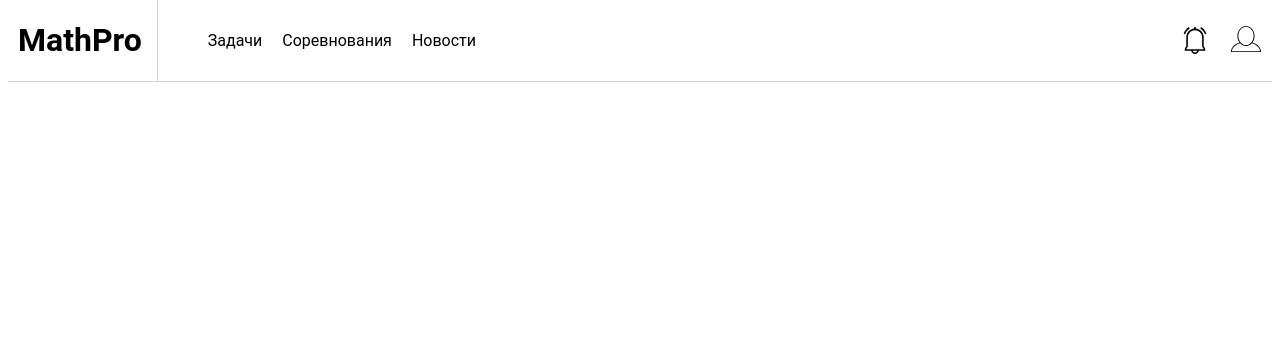
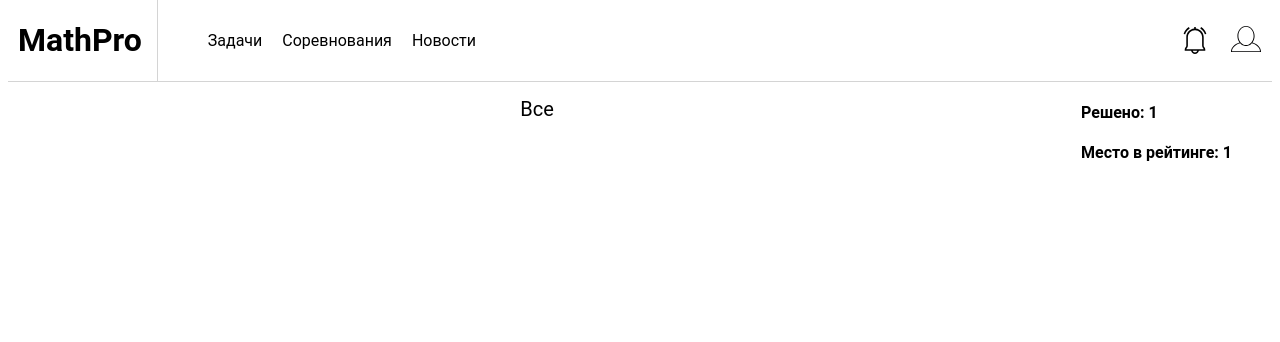
Before and after one commit to Derios1/MathWebsite, a Django app: template problems/templates/problems/index.html in a window 1280 px wide. Shown: the top 342 px of the page. Run offline with Django 3.2, Linux system fonts and the light colour scheme; the template is opened without the code that fills it, so the values that code supplies are empty.

Commit message:
Added basic problems page structure

```diff
--- a/Math/urls.py
+++ b/Math/urls.py
@@ -15,9 +15,9 @@ Including another URLconf
 """
 from django.contrib import admin
 from django.urls import path
-from problems.views import main_view
+from problems.views import problems_view
 
 urlpatterns = [
     path('admin/', admin.site.urls),
-    path('', main_view)
+    path('', problems_view, name="problems")
 ]
--- a/problems/admin.py
+++ b/problems/admin.py
@@ -4,9 +4,9 @@ from problems.models import Problem, Category
 
 @admin.register(Problem)
 class AdminProblem(admin.ModelAdmin):
-    pass
+    list_display = ['title']
 
 
 @admin.register(Category)
 class AdminCategory(admin.ModelAdmin):
-    pass
+    list_display = ['title']
--- a/problems/models.py
+++ b/problems/models.py
@@ -6,6 +6,7 @@ class Category(models.Model):
 
 
 class Problem(models.Model):
+    title = models.CharField(max_length=128, default="")
     text = models.TextField()
     categories = models.ManyToManyField(Category, related_name="problems")
     complexity = models.IntegerField(default=1)
--- a/problems/static/problems/css/base.css
+++ b/problems/static/problems/css/base.css
@@ -1,9 +1,12 @@
+body {
+    font-family: 'Roboto', sans-serif;
+}
+
 header {
     display: flex;
     align-items: center;
     text-align: justify;
     justify-content: space-between;
-    font-family: 'Roboto', sans-serif;
     border-bottom: 1px solid #D4D4D4;
     margin-top: -8px;
 }
--- a/problems/static/problems/css/index.css
+++ b/problems/static/problems/css/index.css
@@ -0,0 +1,38 @@
+.problems-container {
+    display: flex;
+    justify-content: flex-start;
+}
+
+.category-list {
+    display: flex;
+    justify-content: center;
+    padding-top: 15px;
+}
+
+.problems-info {
+    flex-grow: 1;
+}
+
+.category {
+    display: flex;
+    margin-right: 15px;
+    text-decoration: none;
+    color: black;
+    font-size: 20px;
+}
+
+.personal-info {
+    padding-right: 40px;
+}
+
+.problem-description {
+    padding-top: 30px;
+    padding-left: 30px;
+    font-family: 'Roboto', sans-serif;
+}
+
+.problem-title {
+    font-size: 20px;
+    color: cornflowerblue;
+    text-decoration: none;
+}
--- a/problems/templates/problems/index.html
+++ b/problems/templates/problems/index.html
@@ -1 +1,29 @@
 {% extends "base.html" %}
+{% load static %}
+{% block title %} Задачи {% endblock %}
+{% block styles %}
+    <link rel="stylesheet" href="{% static "problems/css/index.css" %}">
+{% endblock %}
+
+{% block problems %}
+
+    <div class="problems-container">
+        <div class="problems-info">
+            <div class="category-list">
+                <a class="category" href="{% url "problems" %}?category=0">Все</a>
+                {% for category in categories %}
+                    <a class="category" href="{% url "problems" %}?category={{ category.pk }}">{{ category.title }}</a>
+                {% endfor %}
+            </div>
+            <div class="problems-list">
+                {% include "problems/problems_list.html" %}
+            </div>
+        </div>
+
+        <div class="personal-info">
+            <h4>Решено: 1</h4>
+            <h4>Место в рейтинге: 1</h4>
+        </div>
+    </div>
+
+{% endblock %}
--- /dev/null
+++ b/problems/templates/problems/problems_list.html
@@ -0,0 +1,6 @@
+{% for problem in problems %}
+    <div class="problem-description">
+        <a class="problem-title" href="#">{{ problem.title }}</a>
+        <h5 class="complexity">Сложность: {{ problem.complexity }}</h5>
+    </div>
+{% endfor %}
--- a/templates/base.html
+++ b/templates/base.html
@@ -6,6 +6,7 @@
     <meta charset="UTF-8">
     <title>Title</title>
     <link rel="stylesheet" href="{% static "problems/css/base.css" %}">
+    {% block styles %}{% endblock %}
 </head>
 <body>
 <header>
@@ -27,5 +28,10 @@
         </button>
     </div>
 </header>
+
+<div class="content">
+    {% block problems %}{% endblock %}
+</div>
+
 </body>
 </html>
```
Also changed, not shown: problems/views.py (+14 -2 lines), db.sqlite3, problems/migrations/0002_problem_title.py (added).
